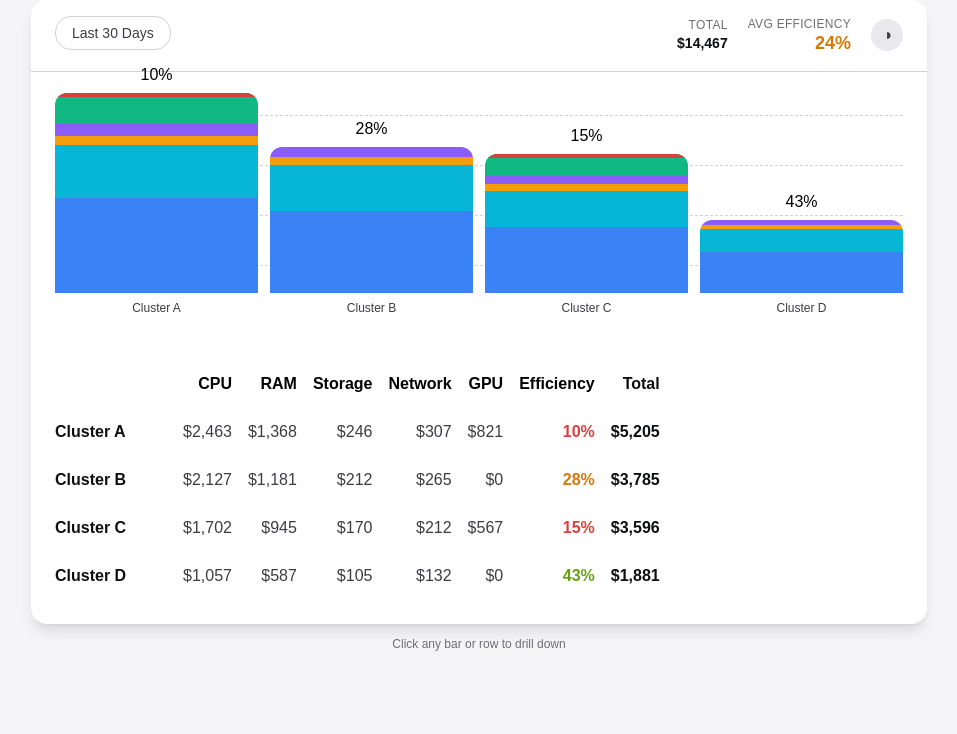
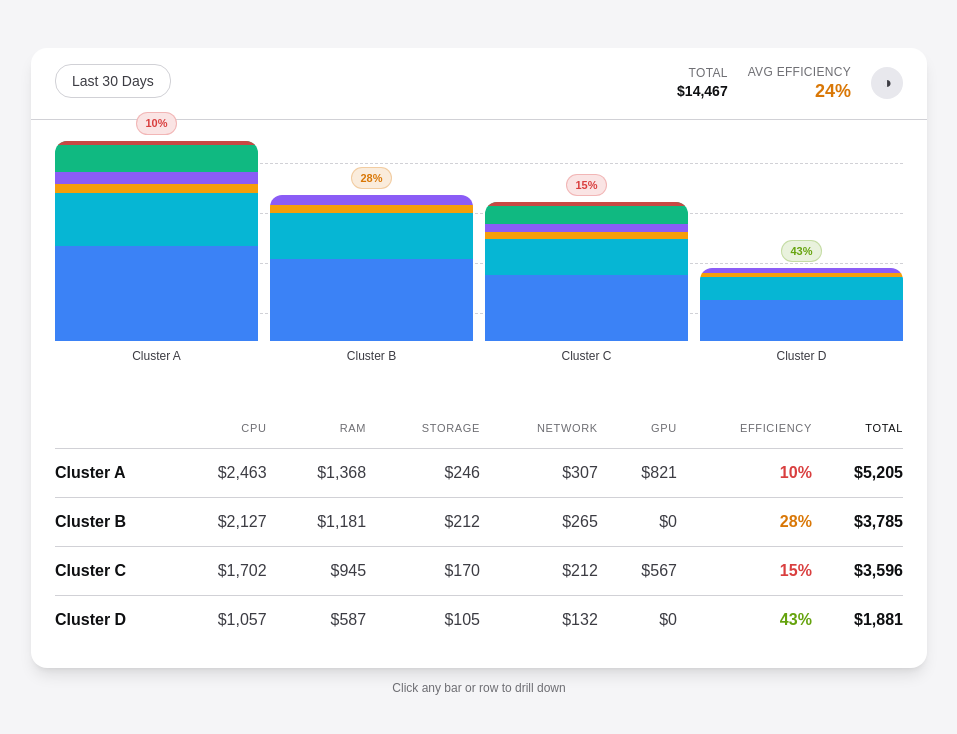
Before and after one commit to senior-dev30/Atomity, a Next.js app: page / in a window 1280 px wide. Shown: the top 734 px of the page, without its empty margins (161-1118 px from the left). Built offline with nearby package versions, Linux system fonts and the light colour scheme; no server answers.

Commit message:
create loading bar for data fetching ui

```diff
--- a/app/globals.css
+++ b/app/globals.css
@@ -33,22 +33,104 @@
   --spacing-xl: 40px;
 }
 
-@theme inline {
-  --color-background: var(--background);
-  --color-foreground: var(--foreground);
-  --font-sans: var(--font-geist-sans);
-  --font-mono: var(--font-geist-mono);
+body {
+  background: var(--color-bg-primary);
+  color: var(--color-text-primary);
+  font-family: Arial, Helvetica, sans-serif;
 }
 
-@media (prefers-color-scheme: dark) {
-  :root {
-    --background: #0a0a0a;
-    --foreground: #ededed;
+/* ─── fluid layout ──────────────────────────────────────────────────────────── */
+.dashboard-wrap {
+  /* clamp() for fluid padding: 1rem on mobile → 2.5rem on desktop */
+  padding: clamp(1rem, 4vw, 2.5rem);
+  padding-block-start: clamp(1.5rem, 5vw, 3rem);
+}
+
+.chart-container {
+  container-type: inline-size;
+  container-name: chart;
+}
+
+.cost-table {
+  inline-size: 100%;
+  border-collapse: collapse;
+
+  & thead th {
+    text-transform: uppercase;
+    letter-spacing: 0.06em;
+    font-size: 0.6875rem;
+    color: var(--color-text-muted);
+    font-weight: 500;
+  }
+
+  & tbody tr {
+    border-block-start: 1px solid var(--color-border);
+    transition: background 0.12s;
+
+    & td {
+      padding-block: 0.75rem;
+      transition:
+        opacity 0.15s,
+        color 0.15s;
+    }
+
+    /* :has() — highlight row when any cell is focused */
+    &:has(td:focus-visible) {
+      outline: 2px solid var(--color-accent-primary);
+      outline-offset: -2px;
+      border-radius: var(--radius-md);
+    }
   }
 }
 
-body {
-  background: var(--background);
-  color: var(--foreground);
-  font-family: Arial, Helvetica, sans-serif;
+.eff-badge {
+  display: inline-flex;
+  align-items: center;
+  /* color-mix() blends the token color into a readable tinted background */
+  background: color-mix(in srgb, var(--eff-color, #22c55e) 14%, var(--color-bg-primary));
+  color: var(--eff-color, #22c55e);
+  border: 1px solid color-mix(in srgb, var(--eff-color, #22c55e) 28%, transparent);
+  border-radius: var(--radius-full);
+  /* Logical properties for padding */
+  padding-inline: 0.5rem;
+  padding-block: 0.125rem;
+  font-size: 0.6875rem;
+  font-weight: 700;
+  white-space: nowrap;
 }
+
+@keyframes shimmer {
+  from {
+    background-position: -200% 0;
+  }
+  to {
+    background-position: 200% 0;
+  }
+}
+
+.skeleton {
+  background: linear-gradient(
+    90deg,
+    var(--color-bg-muted) 25%,
+    color-mix(in srgb, var(--color-bg-muted) 60%, var(--color-bg-secondary)) 50%,
+    var(--color-bg-muted) 75%
+  );
+  background-size: 200% 100%;
+  animation: shimmer 1.4s ease-in-out infinite;
+  border-radius: var(--radius-md);
+}
+
+@media (prefers-reduced-motion: reduce) {
+  *,
+  *::before,
+  *::after {
+    animation-duration: 0.01ms !important;
+    animation-iteration-count: 1 !important;
+    transition-duration: 0.01ms !important;
+  }
+
+  .skeleton {
+    animation: none;
+    background: var(--color-bg-muted);
+  }
+}
--- /dev/null
+++ b/components/cost-explorer/LoadingSkeleton.tsx
@@ -0,0 +1,42 @@
+export const LoadingSkeleton = () => {
+  const barHeights = [75, 55, 40, 25];
+
+  return (
+    <div aria-busy="true" aria-label="Loading cost data">
+      <div className="skeleton mb-3 h-12 rounded-xl" />
+
+      <div className="overflow-hidden rounded-2xl bg-[var(--color-bg-primary)] shadow-lg">
+        <div className="flex items-center justify-between border-b border-[var(--color-border)] px-6 py-4">
+          <div className="flex gap-3">
+            <div className="skeleton h-8 w-28 rounded-lg" />
+            <div className="skeleton h-8 w-20 rounded-lg" />
+          </div>
+          <div className="flex gap-6">
+            <div className="skeleton h-8 w-20 rounded-lg" />
+            <div className="skeleton h-8 w-24 rounded-lg" />
+          </div>
+        </div>
+
+        <div className="px-6 pt-6 pb-4">
+          <div className="skeleton mb-5 h-4 w-64 rounded" />
+          <div className="flex items-end gap-3" style={{ height: 240 }}>
+            {barHeights.map((h, i) => (
+              <div key={i} className="flex flex-1 flex-col items-center gap-2">
+                <div className="skeleton h-5 w-10 rounded-full" />
+                <div className="skeleton w-full rounded-t-xl" style={{ height: `${h}%` }} />
+                <div className="skeleton h-3 w-14 rounded" />
+              </div>
+            ))}
+          </div>
+        </div>
+
+        {/* table rows */}
+        <div className="space-y-3 px-6 pb-6">
+          {[0, 1, 2, 3].map((i) => (
+            <div key={i} className="skeleton h-10 rounded-lg" />
+          ))}
+        </div>
+      </div>
+    </div>
+  );
+};
--- a/components/cost-explorer/index.tsx
+++ b/components/cost-explorer/index.tsx
@@ -9,6 +9,7 @@ import { BarChart } from "./BarChart";
 import { effToken, fmt } from "@/utils/constants";
 import { ThemeToggle } from "./ThemeToggle";
 import { useClusterData } from "@/hooks/useClusterData";
+import { LoadingSkeleton } from "./LoadingSkeleton";
 
 const getItems = (s: DrillState, clusterList: any[]): any[] => {
   if (s.level === "cluster") return clusterList;
@@ -41,6 +42,19 @@ const CostExplorer = () => {
     },
     [drill]
   );
+
+  if (isLoading) {
+    return (
+      <main
+        className="dashboard-wrap min-h-screen"
+        style={{ background: tokens.colors.bgSecondary }}
+      >
+        <div className="mx-auto w-full max-w-4xl">
+          <LoadingSkeleton />
+        </div>
+      </main>
+    );
+  }
 
   return (
     <main className="dashboard-wrap min-h-screen" style={{ background: tokens.colors.bgSecondary }}>
```
